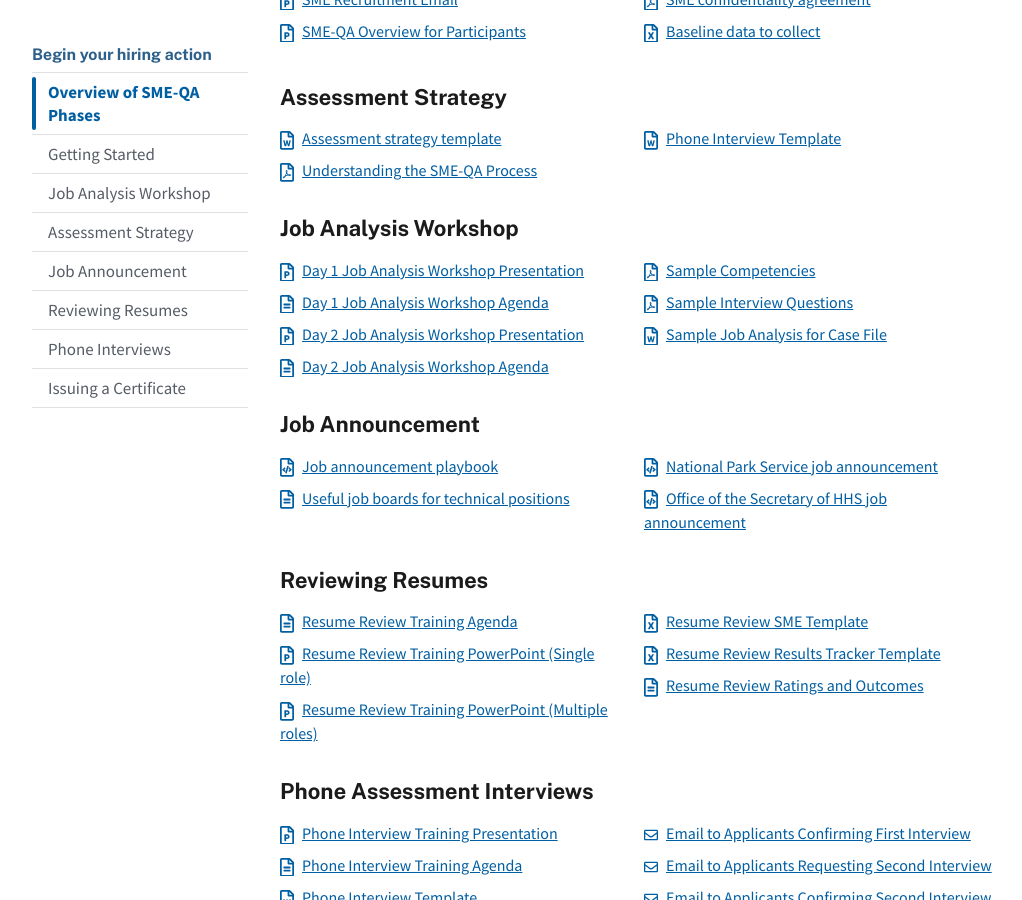
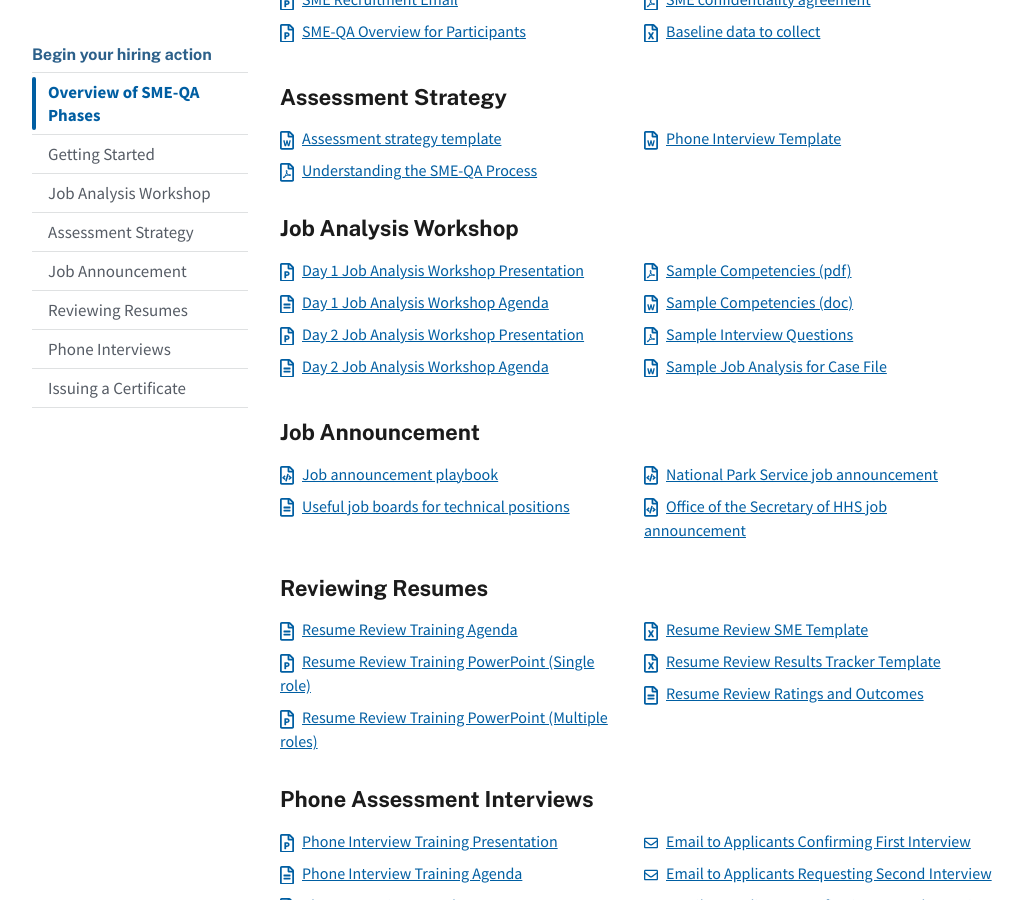
Before and after one commit to usds/SME-QA-Website, a Jekyll site: the page built from toolkit/index.html, in a window 1280 px wide and 900 px high, scrolled down 487 px. Shown: the whole window, without its empty margins (128-1150 px from the left). Built offline with Jekyll 4.4.1, drawn with Linux system fonts in a browser that asks for light colours.

Commit message:
Update job-analysis.html

```diff
--- a/_includes/toolkit/job-analysis.html
+++ b/_includes/toolkit/job-analysis.html
@@ -16,7 +16,11 @@
     </a>
   </li>
   <li class="chp-toolkit__item">
-    <a href="{{ site.baseurl }}/toolkit/job-analysis/sample-competencies.pdf" class="chp-toolkit__link">{% include svg/file-pdf.svg %}Sample Competencies</a>
+    <a href="{{ site.baseurl }}/toolkit/job-analysis/sample-competencies-proficiencies.pdf" class="chp-toolkit__link">{% include svg/file-pdf.svg %}Sample Competencies (pdf)</a>
+    </a>
+  </li>
+  <li class="chp-toolkit__item">
+    <a href="{{ site.baseurl }}/toolkit/job-analysis/sample-competencies-proficiencies.docx" class="chp-toolkit__link">{% include svg/file-word.svg %}Sample Competencies (doc)</a>
     </a>
   </li>
   <li class="chp-toolkit__item">
```
